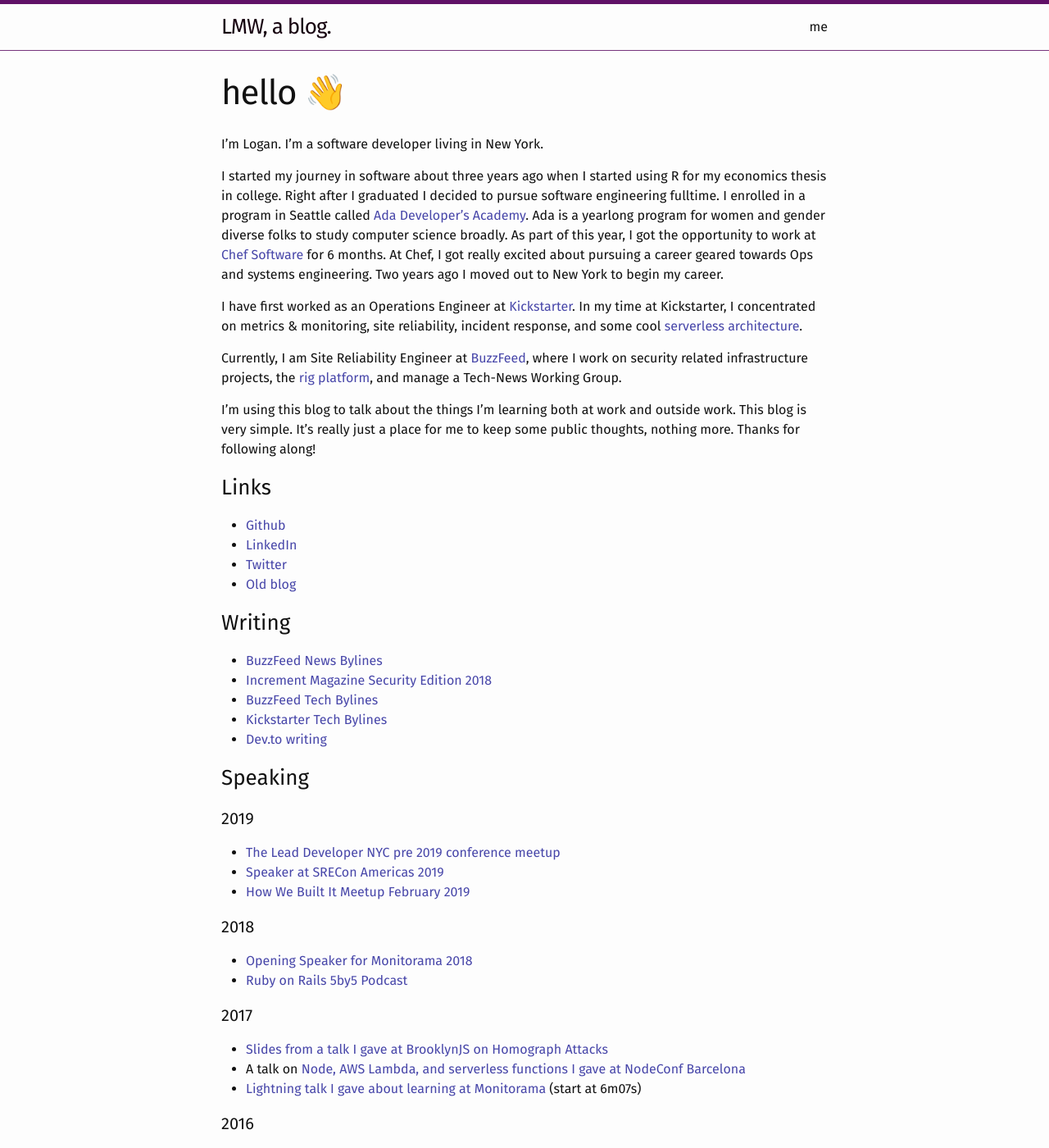
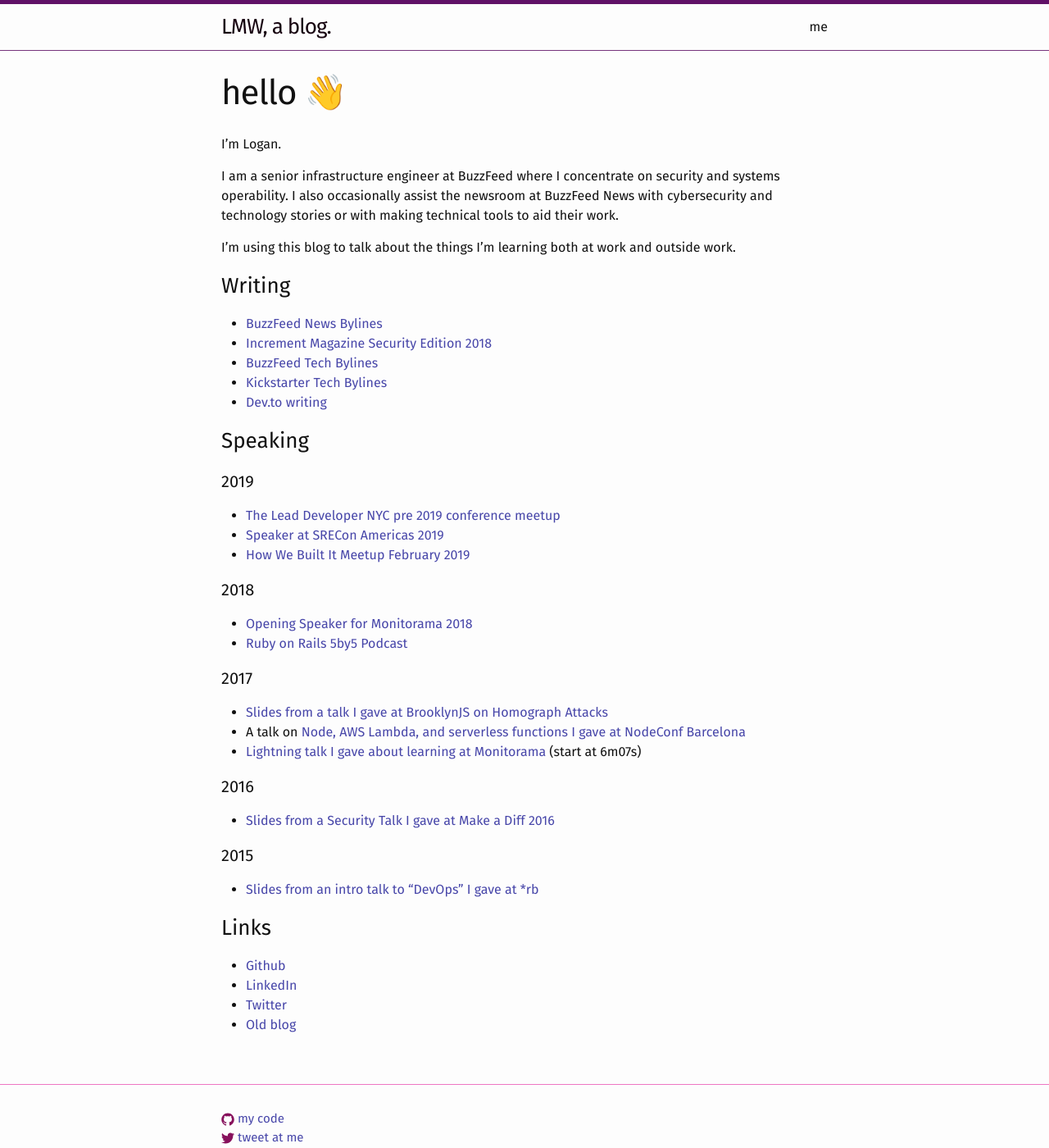
Before and after one commit to ghazaal71/loganmeetsworld, a Jekyll site: the page built from about.md, in a window 1280 px wide and 1400 px high. Shown: the whole window at 82% size. Built offline with Jekyll 4.4.1, drawn with Linux system fonts in a browser that asks for light colours.

Commit message:
updates to about me

```diff
--- a/about.md
+++ b/about.md
@@ -4,22 +4,11 @@
 permalink: /about/
 ---
 
-I'm Logan. I'm a software developer living in New York.
+I'm Logan.
 
-I started my journey in software about three years ago when I started using R for my economics thesis in college. Right after I graduated I decided to pursue software engineering fulltime. I enrolled in a program in Seattle called [Ada Developer's Academy](https://adadevelopersacademy.org/). Ada is a yearlong program for women and gender diverse folks to study computer science broadly. As part of this year, I got the opportunity to work at [Chef Software](https://www.chef.io/) for 6 months. At Chef, I got really excited about pursuing a career geared towards Ops and systems engineering. Two years ago I moved out to New York to begin my career.
+I am a senior infrastructure engineer at BuzzFeed where I concentrate on security and systems operability. I also occasionally assist the newsroom at BuzzFeed News with cybersecurity and technology stories or with making technical tools to aid their work.
 
-I have first worked as an Operations Engineer at [Kickstarter](www.kickstarter.com). In my time at Kickstarter, I concentrated on metrics & monitoring, site reliability, incident response, and some cool [serverless architecture](https://kickstarter.engineering/leveraging-functional-programming-aws-lambda-to-drive-chatops-4b269558d3fb).
-
-Currently, I am Site Reliability Engineer at [BuzzFeed](https://www.buzzfeed.com), where I work on security related infrastructure projects, the [rig platform](https://tech.buzzfeed.com/deploy-with-haste-the-story-of-rig-ca9a58b5719a?gi=a7b7468a629d), and manage a Tech-News Working Group.
-
-I'm using this blog to talk about the things I'm learning both at work and outside work. This blog is very simple. It's really just a place for me to keep some public thoughts, nothing more. Thanks for following along!
-
-### Links
-
-* [Github](https://github.com/loganmeetsworld)
-* [LinkedIn](https://www.linkedin.com/in/mcdonaldlogan/)
-* [Twitter](https://twitter.com/_loganmcdonald)
-* [Old blog](https://loganmcdonald.me)
+I'm using this blog to talk about the things I'm learning both at work and outside work.
 
 ### Writing
 
```
Also changed, not shown: other parts of about.md (+7 -0 lines).
